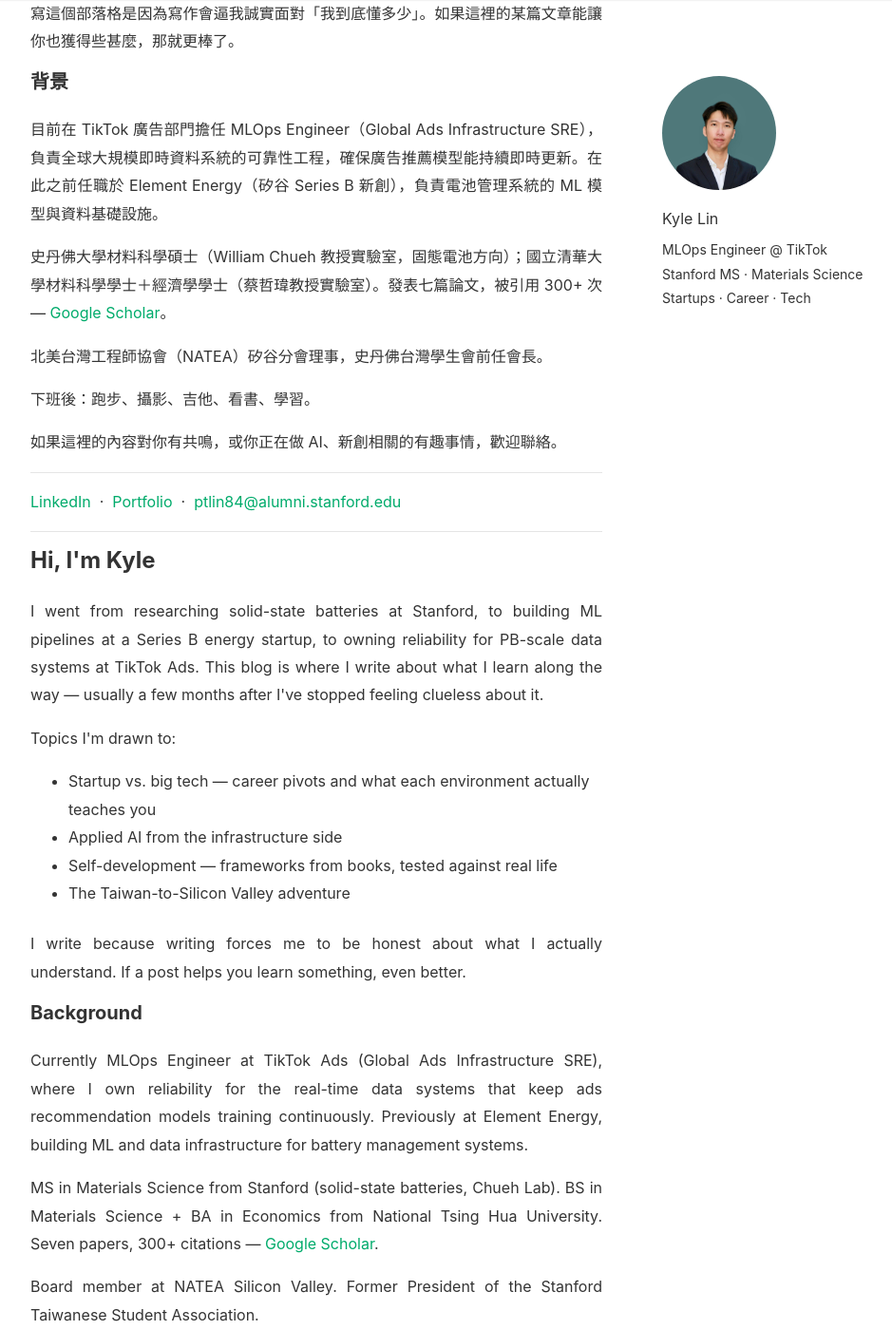
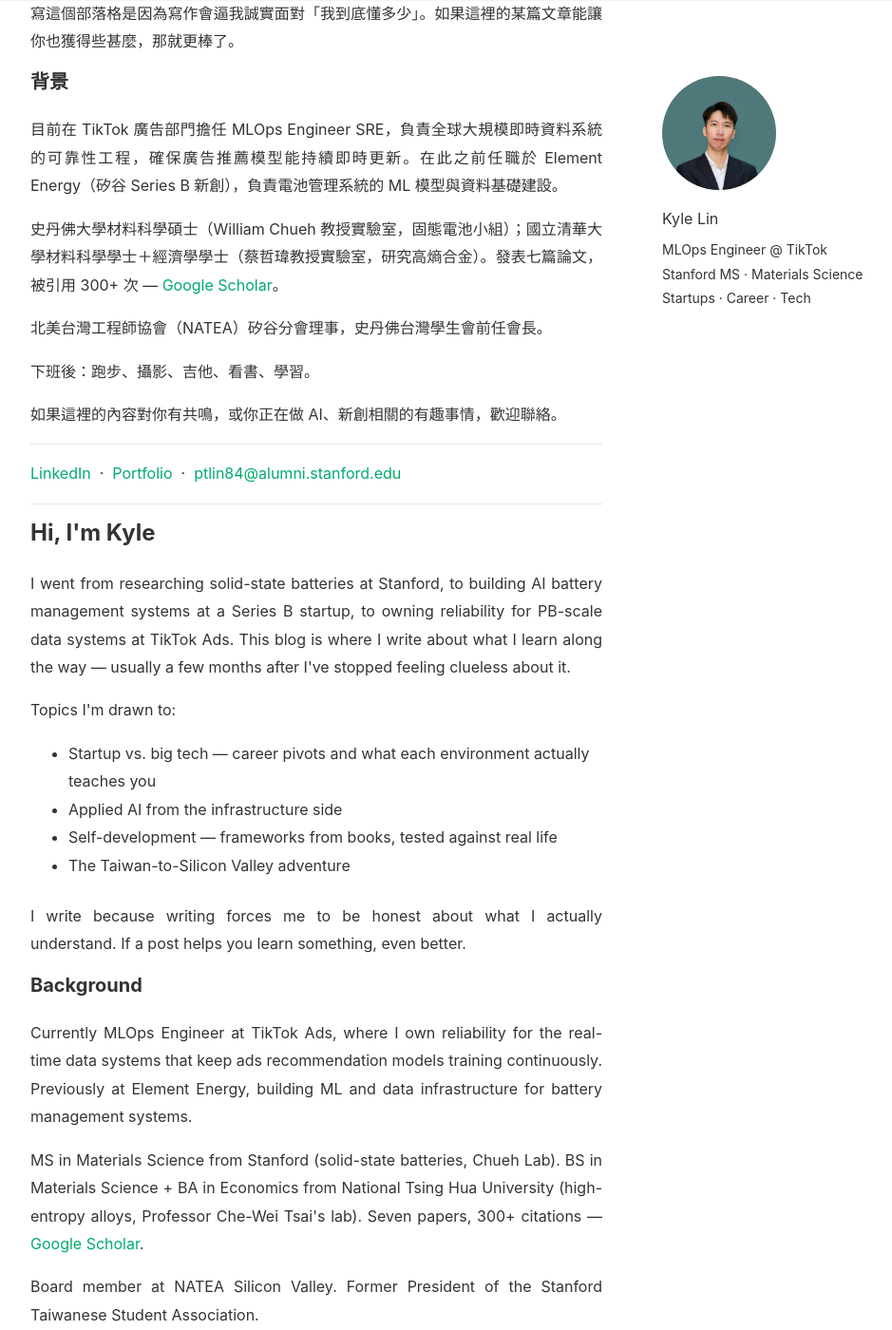
Before and after one commit to PTLin84/blog, a Jekyll site: the page built from _pages/about.md, in a window 1280 px wide and 1400 px high, scrolled down 694 px. Shown: the whole window at 95% size, without its empty margins (53-992 px from the left). Built offline with Jekyll 4.4.1, drawn with Linux system fonts in a browser that asks for light colours; nearby versions of some CDN libraries; some of the changed text lies outside the part shown.

Commit message:
ABOUT: Updated about page.

```diff
--- a/_pages/about.md
+++ b/_pages/about.md
@@ -11,14 +11,14 @@ comments: false
 
 <h4>你好，我是 Kyle</h4>
 
-<p>我從清大念材料、到史丹佛做固態電池研究 + 跟著資工大學生修課，畢業後加入矽谷的 Series B 新創從零開發 ML pipelines，現在在 TikTok 廣告部門當 MLOps Engineer，負責廣告推薦系統的大規模即時數據流的穩定性，確保機器學習模型即時更新。這個 blog 是我把走過的路、學到的事、看過的書，想清楚後寫下來的地方。</p>
+<p>我從清大念材料、到史丹佛做固態電池研究，畢業後加入矽谷的新創從零開發 AI 電池管理系統，現在在 TikTok 廣告部門當 MLOps Engineer，負責廣告推薦系統背後的大規模 data pipelines 的穩定性。這個 blog 是我把走過的路、學到的事、看過的書，想清楚後寫下來的地方。</p>
 
 <p>我想寫的主題：</p>
 
 <ul>
-  <li>新創 vs. 大廠 — 職涯轉型，以及兩種環境真正教會你的事</li>
+  <li>新創 vs. 大公司 — 職涯轉型，以及兩種環境真正教會你的事</li>
   <li>從 AI Infra 角度看 AI 應用</li>
-  <li>自我成長：書本框架和理論放到真實生活裡的試驗</li>
+  <li>自我成長：書本框架和理論放到真實生活裡的檢驗</li>
   <li>台灣到矽谷的冒險之路</li>
 </ul>
 
@@ -26,9 +26,9 @@ comments: false
 
 <h5>背景</h5>
 
-<p>目前在 TikTok 廣告部門擔任 MLOps Engineer（Global Ads Infrastructure SRE），負責全球大規模即時資料系統的可靠性工程，確保廣告推薦模型能持續即時更新。在此之前任職於 Element Energy（矽谷 Series B 新創），負責電池管理系統的 ML 模型與資料基礎設施。</p>
+<p>目前在 TikTok 廣告部門擔任 MLOps Engineer SRE，負責全球大規模即時資料系統的可靠性工程，確保廣告推薦模型能持續即時更新。在此之前任職於 Element Energy（矽谷 Series B 新創），負責電池管理系統的 ML 模型與資料基礎建設。</p>
 
-<p>史丹佛大學材料科學碩士（William Chueh 教授實驗室，固態電池方向）；國立清華大學材料科學學士＋經濟學學士（蔡哲瑋教授實驗室）。發表七篇論文，被引用 300+ 次 — <a href="https://scholar.google.com.tw/citations?user=itnDHV0AAAAJ" target="_blank">Google Scholar</a>。</p>
+<p>史丹佛大學材料科學碩士（William Chueh 教授實驗室，固態電池小組）；國立清華大學材料科學學士＋經濟學學士（蔡哲瑋教授實驗室，研究高熵合金）。發表七篇論文，被引用 300+ 次 — <a href="https://scholar.google.com.tw/citations?user=itnDHV0AAAAJ" target="_blank">Google Scholar</a>。</p>
 
 <p>北美台灣工程師協會（NATEA）矽谷分會理事，史丹佛台灣學生會前任會長。</p>
 
@@ -46,7 +46,7 @@ comments: false
 
 <h4>Hi, I'm Kyle</h4>
 
-<p>I went from researching solid-state batteries at Stanford, to building ML pipelines at a Series B energy startup, to owning reliability for PB-scale data systems at TikTok Ads. This blog is where I write about what I learn along the way — usually a few months after I've stopped feeling clueless about it.</p>
+<p>I went from researching solid-state batteries at Stanford, to building AI battery management systems at a Series B startup, to owning reliability for PB-scale data systems at TikTok Ads. This blog is where I write about what I learn along the way — usually a few months after I've stopped feeling clueless about it.</p>
 
 <p>Topics I'm drawn to:</p>
 
@@ -61,9 +61,9 @@ comments: false
 
 <h5>Background</h5>
 
-<p>Currently MLOps Engineer at TikTok Ads (Global Ads Infrastructure SRE), where I own reliability for the real-time data systems that keep ads recommendation models training continuously. Previously at Element Energy, building ML and data infrastructure for battery management systems.</p>
+<p>Currently MLOps Engineer at TikTok Ads, where I own reliability for the real-time data systems that keep ads recommendation models training continuously. Previously at Element Energy, building ML and data infrastructure for battery management systems.</p>
 
-<p>MS in Materials Science from Stanford (solid-state batteries, Chueh Lab). BS in Materials Science + BA in Economics from National Tsing Hua University. Seven papers, 300+ citations — <a href="https://scholar.google.com.tw/citations?user=itnDHV0AAAAJ" target="_blank">Google Scholar</a>.</p>
+<p>MS in Materials Science from Stanford (solid-state batteries, Chueh Lab). BS in Materials Science + BA in Economics from National Tsing Hua University (high-entropy alloys, Professor Che-Wei Tsai's lab). Seven papers, 300+ citations — <a href="https://scholar.google.com.tw/citations?user=itnDHV0AAAAJ" target="_blank">Google Scholar</a>.</p>
 
 <p>Board member at NATEA Silicon Valley. Former President of the Stanford Taiwanese Student Association.</p>
 
```
